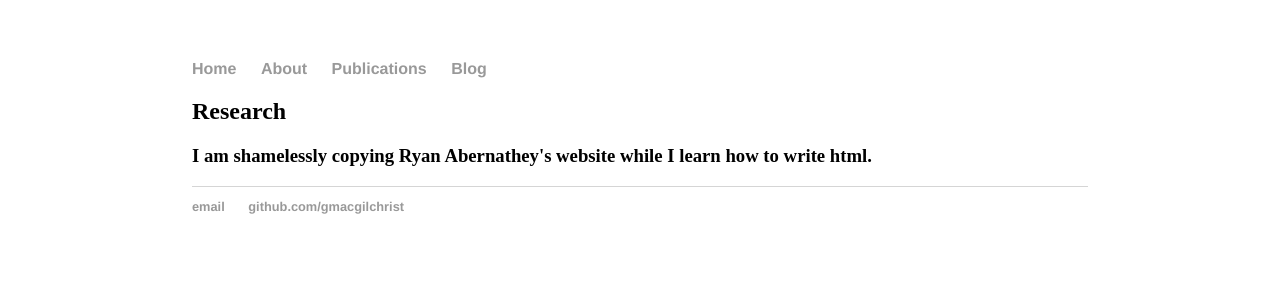
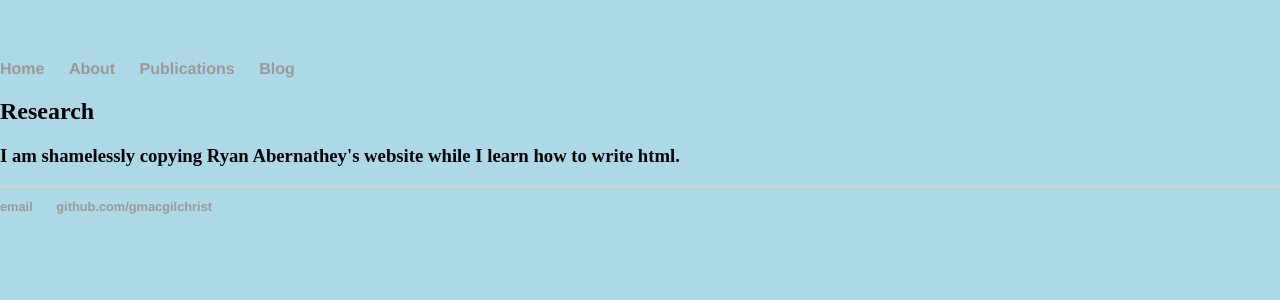
Before and after one commit to gmacgilchrist/gmacgilchrist.github.io, a Jekyll site: the page built from index.html, in a window 1280 px wide. Shown: the top 300 px of the page. Built offline with Jekyll 4.4.1, drawn with Linux system fonts in a browser that asks for light colours.

Commit message:
Update main.css

```diff
--- a/css/main.css
+++ b/css/main.css
@@ -1,6 +1,7 @@
 body {
+    background-color: lightblue;
     margin: 60px auto;
-    width: 70%;
+    width: 100%;
 }
 nav ul, footer ul {
     font-family:'Helvetica', 'Arial', 'Sans-Serif';
```
